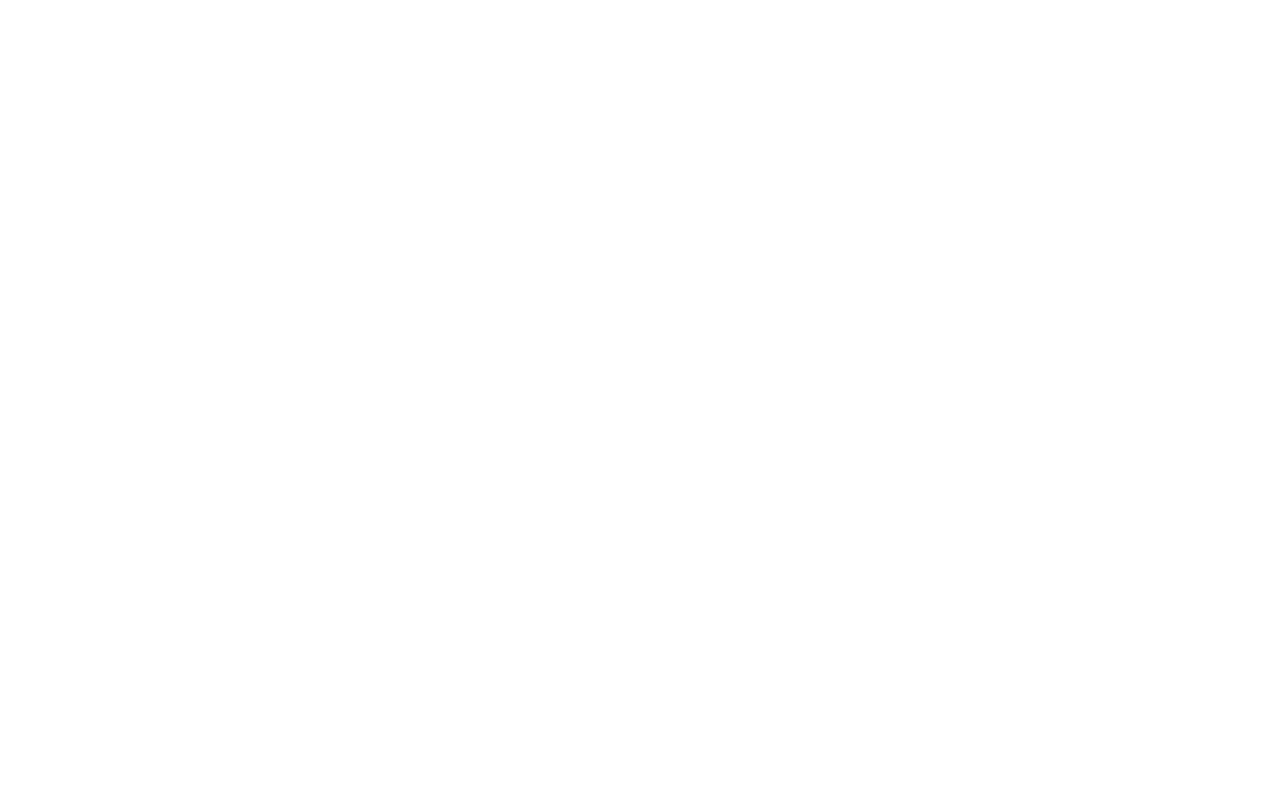
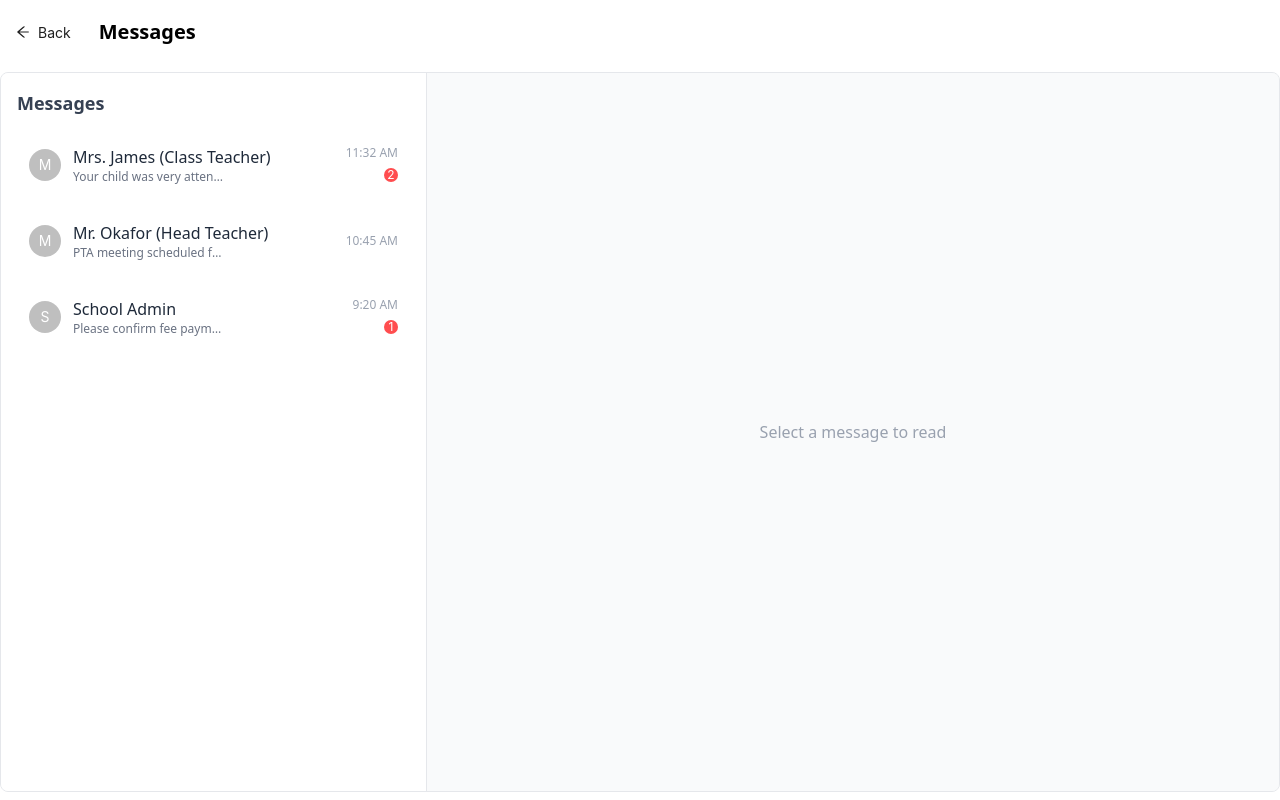
Before and after one commit to emmasam1/sms, a React (Vite) app: page /parent/messages in a window 1280 px wide. Before the commit this address had no page. Built offline with nearby package versions, Linux system fonts and the light colour scheme.

Commit message:
worked on parent message component

```diff
--- a/src/App.jsx
+++ b/src/App.jsx
@@ -16,6 +16,7 @@
 import ParentHome from "./pages/parent/ParentHome";
 import Result from "./pages/parent/Result";
 import ViewAttendance from "./pages/parent/ViewAttendance";
+import ParentMessages from "./pages/parent/ParentMessages";
 
 const App = () => {
   return (
@@ -41,6 +42,7 @@
       <Route path="/home" element={<ParentHome />} />
       <Route path="/parent/result" element={<Result />} />
       <Route path="/parent/attendance" element={<ViewAttendance />} />
+      <Route path="/parent/messages" element={<ParentMessages />} />
     </Routes>
   );
 };
--- a/src/pages/parent/ParentHome.jsx
+++ b/src/pages/parent/ParentHome.jsx
@@ -182,7 +182,7 @@
             <Button
               type="link"
               className="mt-3 text-blue-500"
-              // onClick={() => navigate("/parent/messages")}
+              onClick={() => navigate("/parent/messages")}
             >
               View Inbox →
             </Button>
--- /dev/null
+++ b/src/pages/parent/ParentMessages.jsx
@@ -0,0 +1,153 @@
+import { useState } from "react";
+import { Avatar, Badge, Card, Button } from "antd";
+import { motion } from "framer-motion";
+import {
+  ArrowLeftOutlined,
+  LeftOutlined,
+  RightOutlined,
+} from "@ant-design/icons";
+import { Link } from "react-router";
+
+const ParentMessages = ({ onBack }) => {
+  const [selectedChat, setSelectedChat] = useState(null);
+
+  const chats = [
+    {
+      id: 1,
+      name: "Mrs. James (Class Teacher)",
+      time: "11:32 AM",
+      message: "Your child was very attentive today!",
+      unread: 2,
+    },
+    {
+      id: 2,
+      name: "Mr. Okafor (Head Teacher)",
+      time: "10:45 AM",
+      message: "PTA meeting scheduled for tomorrow.",
+      unread: 0,
+    },
+    {
+      id: 3,
+      name: "School Admin",
+      time: "9:20 AM",
+      message: "Please confirm fee payment receipt.",
+      unread: 1,
+    },
+  ];
+
+  const messages = [
+    {
+      from: "teacher",
+      text: "Good morning! Please confirm homework submission.",
+      time: "10:57 AM",
+    },
+    {
+      from: "teacher",
+      text: "Also note, there’s a class meeting tomorrow.",
+      time: "11:00 AM",
+    },
+    {
+      from: "teacher",
+      text: "Attendance this week has been excellent.",
+      time: "11:02 AM",
+    },
+  ];
+
+  return (
+    <div>
+      <div className="flex items-center gap-3 mb-2 py-4">
+        <Link to="/home">
+          <Button
+            icon={<ArrowLeftOutlined />}
+            onClick={onBack}
+            type="text"
+            className="flex items-center"
+          >
+            Back
+          </Button>
+        </Link>
+        <h1 className="text-xl font-semibold">Messages</h1>
+      </div>
+      <div className="h-[90vh] bg-gray-50 rounded-lg border border-gray-200 flex overflow-hidden">
+        {/* LEFT: Chat list */}
+        <div className="w-1/3 border-r border-gray-200 bg-white p-4 overflow-y-auto">
+          <h2 className="text-lg font-semibold mb-4 text-gray-700">Messages</h2>
+          <div className="space-y-3">
+            {chats.map((chat) => (
+              <motion.div
+                key={chat.id}
+                whileHover={{ scale: 1.02 }}
+                onClick={() => setSelectedChat(chat)}
+                className={`flex items-center justify-between p-3 rounded-lg cursor-pointer transition ${
+                  selectedChat?.id === chat.id
+                    ? "bg-blue-50 border border-blue-200"
+                    : "hover:bg-gray-100"
+                }`}
+              >
+                <div className="flex items-center gap-3">
+                  <Avatar className="bg-blue-500 text-white">
+                    {chat.name[0]}
+                  </Avatar>
+                  <div>
+                    <h3 className="font-medium text-gray-800">{chat.name}</h3>
+                    <p className="text-xs text-gray-500 truncate w-[150px]">
+                      {chat.message}
+                    </p>
+                  </div>
+                </div>
+                <div className="text-right">
+                  <p className="text-xs text-gray-400">{chat.time}</p>
+                  {chat.unread > 0 && (
+                    <Badge count={chat.unread} size="small" className="ml-2" />
+                  )}
+                </div>
+              </motion.div>
+            ))}
+          </div>
+        </div>
+
+        {/* RIGHT: Message viewer */}
+        <div className="flex-1 flex flex-col bg-gray-50">
+          {selectedChat ? (
+            <>
+              {/* Header */}
+              <div className="flex items-center justify-between p-4 border-b border-gray-200 bg-white">
+                <div className="flex items-center gap-3">
+                  <Avatar className="bg-blue-500 text-white">
+                    {selectedChat.name[0]}
+                  </Avatar>
+                  <div>
+                    <h3 className="font-semibold text-gray-800">
+                      {selectedChat.name}
+                    </h3>
+                    <p className="text-xs text-gray-500">Sent recently</p>
+                  </div>
+                </div>
+              </div>
+
+              {/* Messages */}
+              <div className="flex-1 p-4 overflow-y-auto space-y-3 bg-gray-50">
+                {messages.map((msg, i) => (
+                  <div key={i} className="flex justify-start">
+                    <Card className="max-w-md p-3 rounded-2xl bg-white shadow-sm border border-gray-200">
+                      <p className="text-sm text-gray-700">{msg.text}</p>
+                      <p className="text-[10px] text-gray-400 mt-1 text-right">
+                        {msg.time}
+                      </p>
+                    </Card>
+                  </div>
+                ))}
+              </div>
+            </>
+          ) : (
+            <div className="flex-1 flex items-center justify-center text-gray-400">
+              Select a message to read
+            </div>
+          )}
+        </div>
+      </div>
+    </div>
+  );
+};
+
+export default ParentMessages;
```
